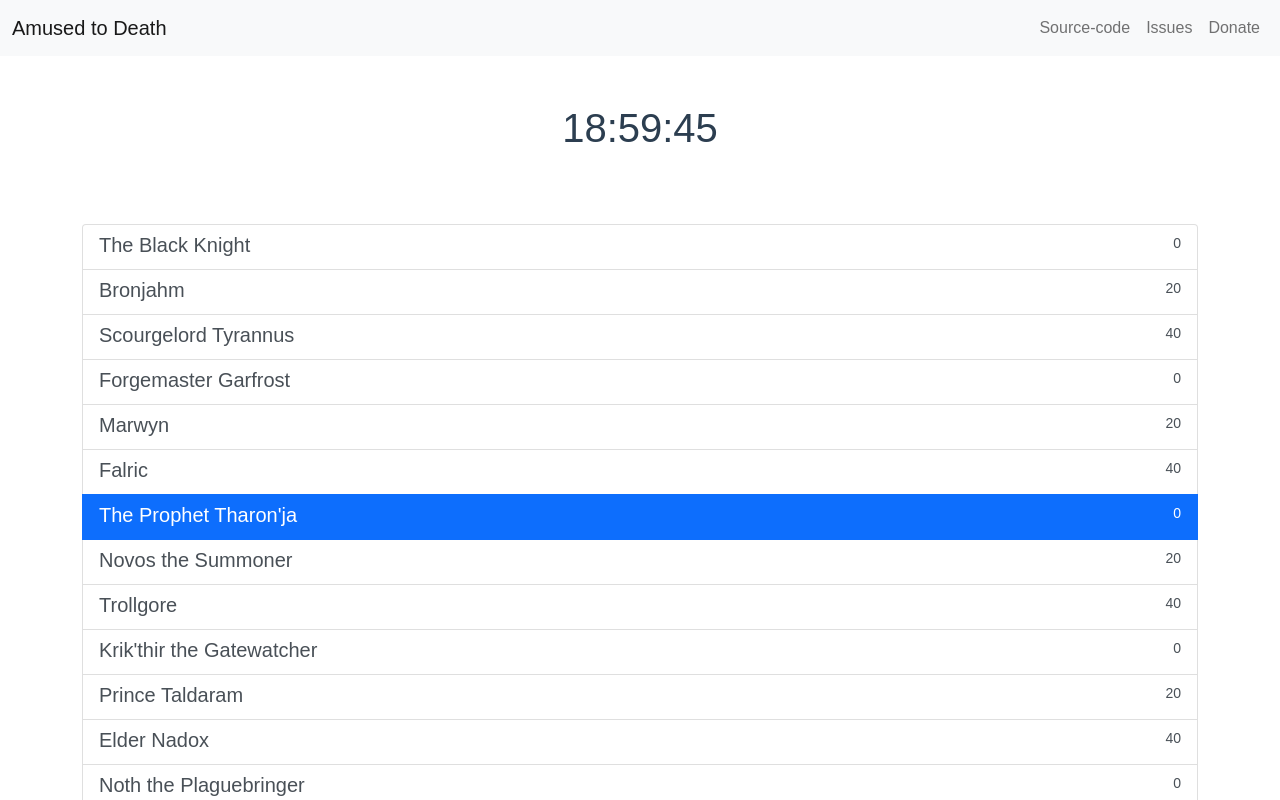
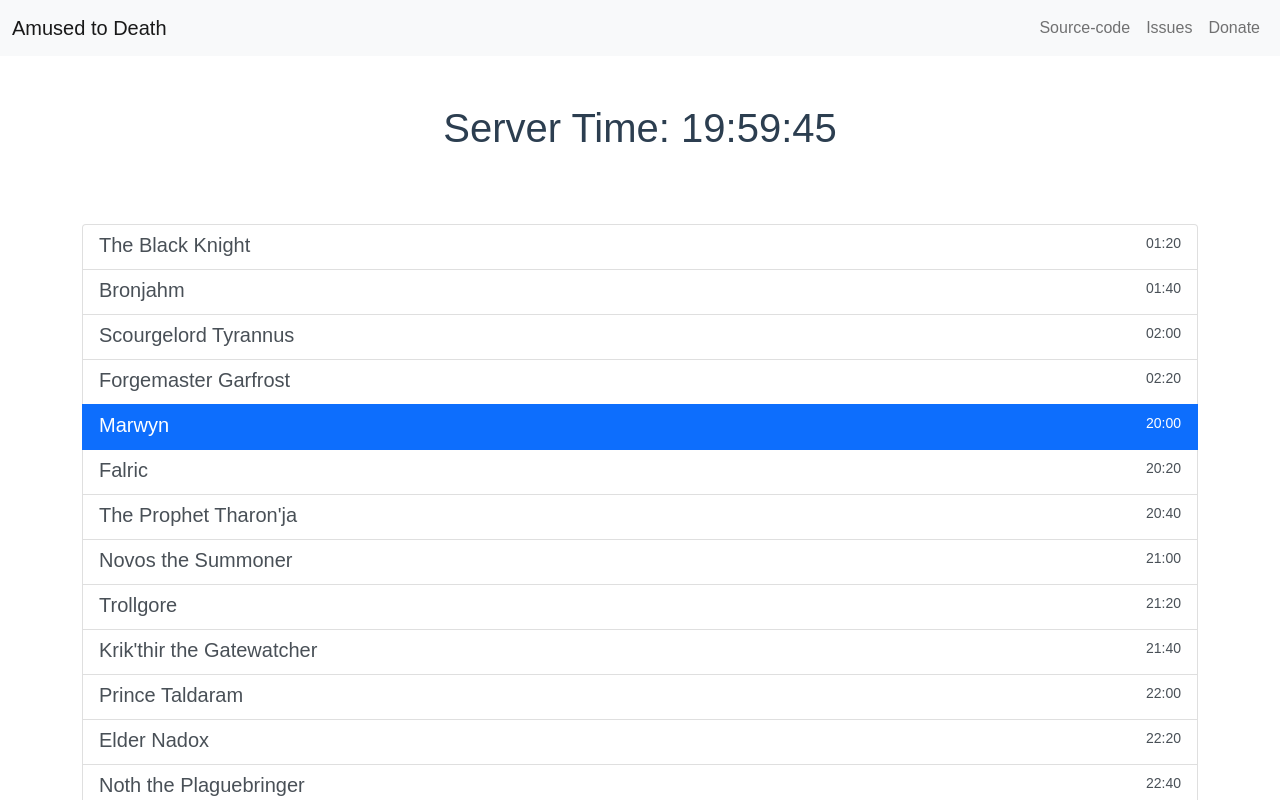
Before and after one commit to kristoffer-tvera/prepatch, a Vue app: page / in a window 1280 px wide. Shown: the top 800 px of the page. Built offline with nearby package versions, Linux system fonts and the light colour scheme.

Commit message:
show server-time, and correct timer for rares

```diff
--- a/src/App.vue
+++ b/src/App.vue
@@ -31,19 +31,17 @@
     </div>
   </nav>
 
-  <h1 class="my-4 py-4">{{ currentTime }}</h1>
-  <div aria-live="polite" aria-atomic="true" style="position: fixed; min-height: 100vh; width: 100%;">
+  <h1 class="my-4 py-4">Server Time: {{ currentTime }}</h1>
+  <div aria-live="polite" aria-atomic="true" style="position: fixed; min-height: 100vh; width: 100%">
     <div
       class="toast d-flex align-items-center"
       id="clipboard"
       role="alert"
       aria-live="assertive"
       aria-atomic="true"
-      style="position: absolute; top: 0; right: 0;"
+      style="position: absolute; top: 0; right: 0"
     >
-      <div class="toast-body">
-        Copied waypoint to clipboard!
-      </div>
+      <div class="toast-body">Copied waypoint to clipboard!</div>
       <button type="button" class="btn-close ml-auto mr-2" data-dismiss="toast" aria-label="Close"></button>
     </div>
   </div>
@@ -70,17 +68,19 @@ export default {
   name: 'App',
   components: {},
   mounted() {
+    this.updateTime();
     setInterval(this.updateTime, 1000);
     this.updateRotation();
 
-    for (let i = 0; i < this.rotation.length; i++) {
-      this.rotation[i].nextSpawn = ((i * 20) % 60).toString();
-    }
+    // for (let i = 0; i < this.rotation.length; i++) {
+    //   this.rotation[i].nextSpawn = ((i * 20) % 60).toString();
+    // }
   },
 
   data() {
     return {
-      currentTime: '',
+      timeBetweenBossSpawns: 20,
+      currentTime: '__:__:__',
       links: [
         {
           id: 1,
@@ -105,43 +105,35 @@ export default {
         },
       ],
       rotation: [
-        { id: 0, name: 'The Black Knight', waypoint: '/way 64,8, 22,1', active: false, nextSpawn: '' },
-        { id: 1, name: 'Bronjahm', waypoint: '/way 70,7, 38,4', active: false, nextSpawn: '' },
-        { id: 2, name: 'Scourgelord Tyrannus', waypoint: '/way 47,2, 66,1', active: false, nextSpawn: '' },
-        { id: 3, name: 'Forgemaster Garfrost', waypoint: '/way 58,6, 72,5', active: false, nextSpawn: '' },
-        { id: 4, name: 'Marwyn', waypoint: '/way 58,2, 83,4', active: false, nextSpawn: '' },
-        { id: 5, name: 'Falric', waypoint: '/way 50,2, 87,9', active: false, nextSpawn: '' },
-        { id: 6, name: "The Prophet Tharon'ja", waypoint: '/way 80,1, 61,2', active: false, nextSpawn: '' },
-        { id: 7, name: 'Novos the Summoner', waypoint: '/way 77,8, 66,1', active: false, nextSpawn: '' },
-        { id: 8, name: 'Trollgore', waypoint: '/way 58,3, 39,4', active: false, nextSpawn: '' },
-        { id: 9, name: "Krik'thir the Gatewatcher", waypoint: '/way 67,5, 58,0', active: false, nextSpawn: '' },
-        { id: 10, name: 'Prince Taldaram', waypoint: '/way 29,6, 62,2', active: false, nextSpawn: '' },
-        { id: 11, name: 'Elder Nadox', waypoint: '/way 44,2, 49,1', active: false, nextSpawn: '' },
-        { id: 12, name: 'Noth the Plaguebringer', waypoint: '/way 31,6, 70,5', active: false, nextSpawn: '' },
-        { id: 13, name: 'Patchwerk', waypoint: '/way 36,5, 67,4', active: false, nextSpawn: '' },
-        { id: 14, name: "Blood Queen Lana'thel", waypoint: '/way 49,7, 32,7', active: false, nextSpawn: '' },
-        { id: 15, name: 'Professor Putricide', waypoint: '/way 57,1, 30,3', active: false, nextSpawn: '' },
-        { id: 16, name: 'Lady Deathwhisper', waypoint: '/way 51,1, 78,5', active: false, nextSpawn: '' },
-        { id: 17, name: 'Skadi the Ruthless', waypoint: '/way 57,8, 56,1', active: false, nextSpawn: '' },
-        { id: 18, name: 'Ingvar the Plunderer', waypoint: '/way 52,4, 52,6', active: false, nextSpawn: '' },
+        { id: 0, name: 'The Black Knight', waypoint: '/way 64,8, 22,1', active: false, nextSpawn: '', sortOrder: -1 },
+        { id: 1, name: 'Bronjahm', waypoint: '/way 70,7, 38,4', active: false, nextSpawn: '', sortOrder: -1 },
+        { id: 2, name: 'Scourgelord Tyrannus', waypoint: '/way 47,2, 66,1', active: false, nextSpawn: '', sortOrder: -1 },
+        { id: 3, name: 'Forgemaster Garfrost', waypoint: '/way 58,6, 72,5', active: false, nextSpawn: '', sortOrder: -1 },
+        { id: 4, name: 'Marwyn', waypoint: '/way 58,2, 83,4', active: false, nextSpawn: '', sortOrder: -1 },
+        { id: 5, name: 'Falric', waypoint: '/way 50,2, 87,9', active: false, nextSpawn: '', sortOrder: -1 },
+        { id: 6, name: "The Prophet Tharon'ja", waypoint: '/way 80,1, 61,2', active: false, nextSpawn: '', sortOrder: -1 },
+        { id: 7, name: 'Novos the Summoner', waypoint: '/way 77,8, 66,1', active: false, nextSpawn: '', sortOrder: -1 },
+        { id: 8, name: 'Trollgore', waypoint: '/way 58,3, 39,4', active: false, nextSpawn: '', sortOrder: -1 },
+        { id: 9, name: "Krik'thir the Gatewatcher", waypoint: '/way 67,5, 58,0', active: false, nextSpawn: '', sortOrder: -1 },
+        { id: 10, name: 'Prince Taldaram', waypoint: '/way 29,6, 62,2', active: false, nextSpawn: '', sortOrder: -1 },
+        { id: 11, name: 'Elder Nadox', waypoint: '/way 44,2, 49,1', active: false, nextSpawn: '', sortOrder: -1 },
+        { id: 12, name: 'Noth the Plaguebringer', waypoint: '/way 31,6, 70,5', active: false, nextSpawn: '', sortOrder: -1 },
+        { id: 13, name: 'Patchwerk', waypoint: '/way 36,5, 67,4', active: false, nextSpawn: '', sortOrder: -1 },
+        { id: 14, name: "Blood Queen Lana'thel", waypoint: '/way 49,7, 32,7', active: false, nextSpawn: '', sortOrder: -1 },
+        { id: 15, name: 'Professor Putricide', waypoint: '/way 57,1, 30,3', active: false, nextSpawn: '', sortOrder: -1 },
+        { id: 16, name: 'Lady Deathwhisper', waypoint: '/way 51,1, 78,5', active: false, nextSpawn: '', sortOrder: -1 },
+        { id: 17, name: 'Skadi the Ruthless', waypoint: '/way 57,8, 56,1', active: false, nextSpawn: '', sortOrder: -1 },
+        { id: 18, name: 'Ingvar the Plunderer', waypoint: '/way 52,4, 52,6', active: false, nextSpawn: '', sortOrder: -1 },
+        { id: 19, name: 'Prince Keleseth', waypoint: '/way 54,0, 44,7', active: false, nextSpawn: '', sortOrder: -1 },
       ],
     };
   },
   methods: {
     updateTime() {
       let date = new Date();
-      let hour = date
-        .getUTCHours()
-        .toString()
-        .padStart(2, '0');
-      let minute = date
-        .getUTCMinutes()
-        .toString()
-        .padStart(2, '0');
-      let seconds = date
-        .getUTCSeconds()
-        .toString()
-        .padStart(2, '0');
+      let hour = (date.getUTCHours() + (1 % 24)).toString().padStart(2, '0');
+      let minute = date.getUTCMinutes().toString().padStart(2, '0');
+      let seconds = date.getUTCSeconds().toString().padStart(2, '0');
 
       if (seconds === '00') {
         this.updateRotation();
@@ -151,14 +143,27 @@ export default {
     },
 
     updateRotation() {
-      let epoch = Date.UTC(2020, 10, 11, 9, 0, 0);
+      let epoch = Date.UTC(2020, 10, 11, 8, 0, 0);
       let nowUtc = new Date().getTime();
       let offsetMilliseconds = nowUtc - epoch;
       let offsetSeconds = Math.floor(offsetMilliseconds / 1000);
       let offsetMinutes = Math.floor(offsetSeconds / 60);
+      let offsetHours = Math.floor(offsetMinutes / 60);
       let currentRotation = Math.floor(offsetMinutes / 20) % this.rotation.length;
 
+      let currentMinute = Math.ceil((offsetMinutes % 60)/20)*20;
+      let currentHour = (offsetHours + 9) % 24;
       for (let i = 0; i < this.rotation.length; i++) {
+        let index = (i + currentRotation) % this.rotation.length;
+
+        let minute = currentMinute + i * 20;
+        let minuteToString = (minute % 60).toString().padStart(2, '0');
+
+        let hour = (currentHour + Math.floor(minute / 60)) % 24;
+        let hourToString = hour.toString().padStart(2, '0');
+
+        this.rotation[index].nextSpawn = `${hourToString}:${minuteToString}`;
+        this.rotation[i].sortOrder = index;
         this.rotation[i].active = false;
       }
       this.rotation[currentRotation].active = true;
```
